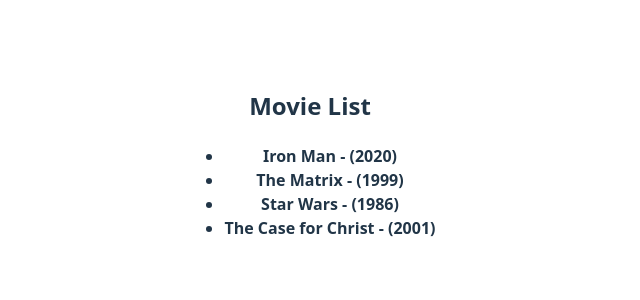
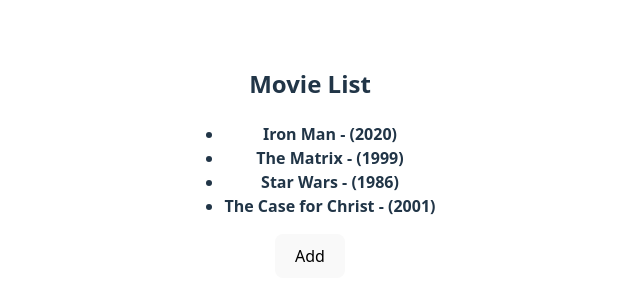
Before and after one commit to SvetlinGG/React, a React (Vite) app in the folder Component-Props/: page / in a window 1280 px wide. Shown: the part 238-538 px from the top of the page, without its empty margins (330-970 px from the left). Built offline with nearby package versions, Linux system fonts and the light colour scheme.

Commit message:
add a new movie in to the list

```diff
--- a/Component-Props/src/MovieList.jsx
+++ b/Component-Props/src/MovieList.jsx
@@ -1,13 +1,22 @@
+import { useState } from "react";
 import MovieListItem from "./MovieListItem";
 
 export default function MovieList(){
 
-    const movies = [
+    const [movies, setMovies] = useState([
         {title: 'Iron Man', year: 2020},
         {title: 'The Matrix', year: 1999},
         {title: 'Star Wars', year: 1986},
         {title: 'The Case for Christ', year: 2001},
-    ]
+    ]);
+
+
+
+    const addButtonHandler = () => {
+        setMovies([
+            {title: 'Amazing Grace', year: 2020}
+        ])
+    }
 
     return (
         <>
@@ -15,9 +24,10 @@ export default function MovieList(){
 
         <ul>
             {movies.map( movie => <MovieListItem title={movie.title} year={movie.year}/>)}
+        </ul>
+        <button onClick={addButtonHandler}>Add</button>
 
 
-        </ul>
         </>
     )
 }
```
